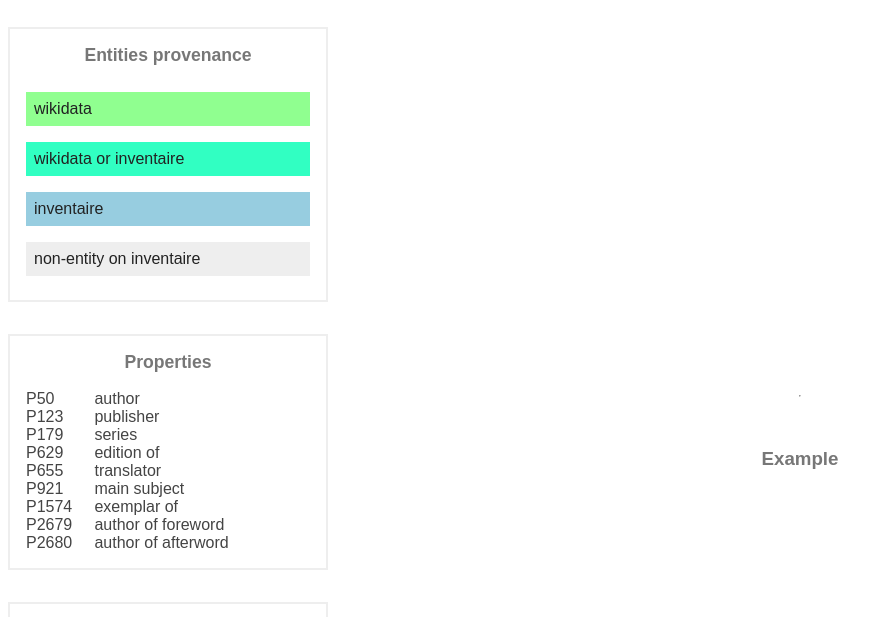
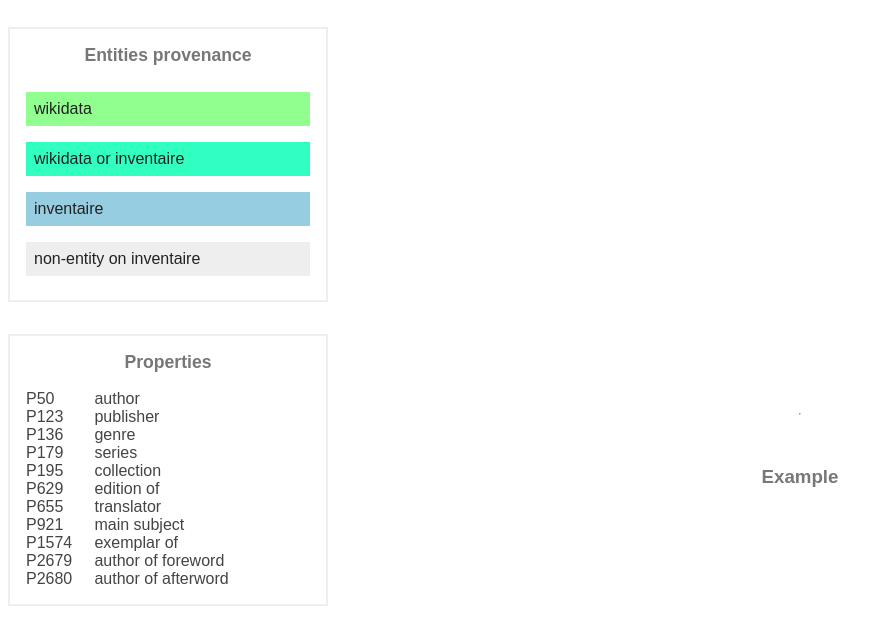
Before and after one commit to inventaire/entities-map, a website: page src/template.html in a window 1280 px wide. Shown: the part 98-715 px from the top of the page, without its empty margins (0-893 px from the left). Drawn offline with nearby package versions, Linux system fonts and the light colour scheme; files that its build step writes are made by us from their sources.

Commit message:
map: updated

```diff
--- a/src/template.html
+++ b/src/template.html
@@ -40,7 +40,9 @@
         <ul>
           <li><a href="https://www.wikidata.org/wiki/Property:P50"><span class="pid">P50</span>   author</a></li>
           <li><a href="https://www.wikidata.org/wiki/Property:P123"><span class="pid">P123</span>  publisher</a></li>
+          <li><a href="https://www.wikidata.org/wiki/Property:P136"><span class="pid">P136</span>  genre</a></li>
           <li><a href="https://www.wikidata.org/wiki/Property:P179"><span class="pid">P179</span>  series</a></li>
+          <li><a href="https://www.wikidata.org/wiki/Property:P195"><span class="pid">P195</span>  collection</a></li>
           <li><a href="https://www.wikidata.org/wiki/Property:P629"><span class="pid">P629</span>  edition of</a></li>
           <li><a href="https://www.wikidata.org/wiki/Property:P655"><span class="pid">P655</span>  translator</a></li>
           <li><a href="https://www.wikidata.org/wiki/Property:P921"><span class="pid">P921</span>  main subject</a></li>
```
Also changed, not shown: 1 other file.
